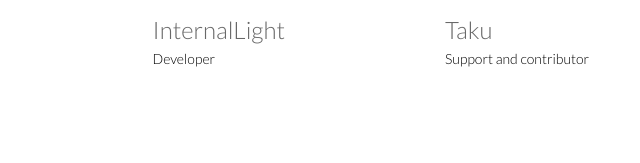
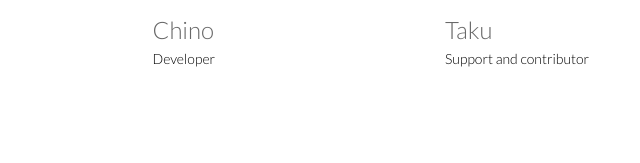
Before and after one commit to GregoryGregoryGregory/hifumibot, a plain HTML site: page about.html in a window 1280 px wide. Shown: the part 496-659 px from the top of the page, 210-850 px from the left. Drawn offline with Linux system fonts and the light colour scheme.

Commit message:
Update about.html

```diff
--- a/about.html
+++ b/about.html
@@ -109,7 +109,7 @@
                                         </div>
                                     </div>
                                     <div class="person-info">
-                                        <h2>InternalLight</h2>
+                                        <h2>Chino</h2>
                                         <p>Developer</p>
                                     </div>
                                 </div>
```
